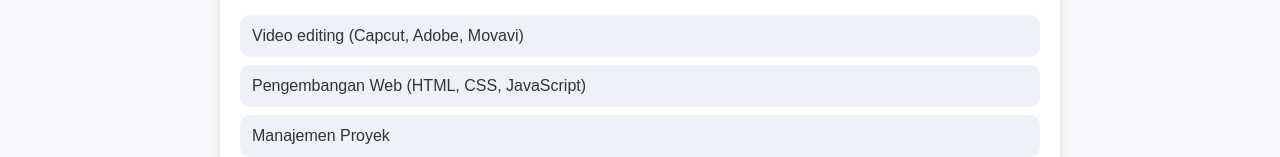
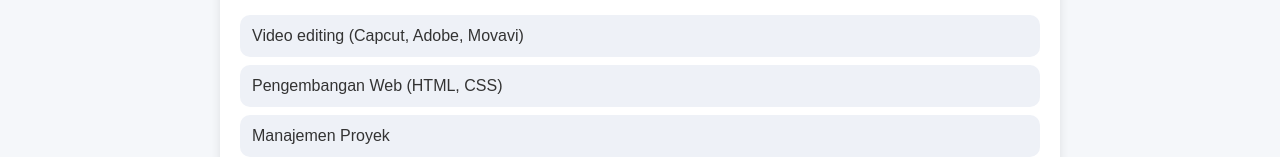
Before and after one commit to Mfauzan7/Mfauzan7.github.io, a plain HTML site: page index.html in a window 1280 px wide. Shown: the part 717-874 px from the top of the page. Drawn offline with Linux system fonts and the light colour scheme.

Commit message:
Update index.html

```diff
--- a/index.html
+++ b/index.html
@@ -20,7 +20,7 @@
         <h2>Keterampilan</h2>
         <ul>
             <li>Video editing (Capcut, Adobe, Movavi)</li>
-            <li>Pengembangan Web (HTML, CSS, JavaScript)</li>
+            <li>Pengembangan Web (HTML, CSS)</li>
             <li>Manajemen Proyek</li>
         </ul>
     </section>
```
